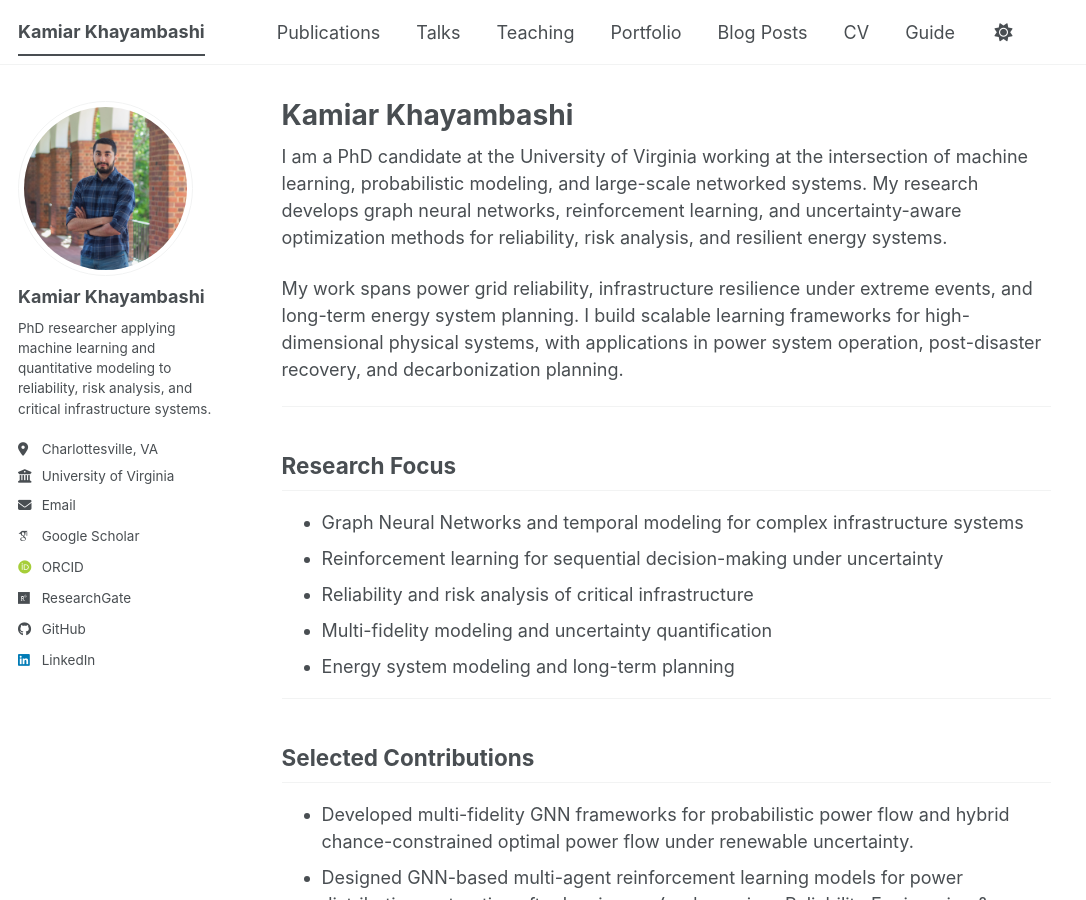
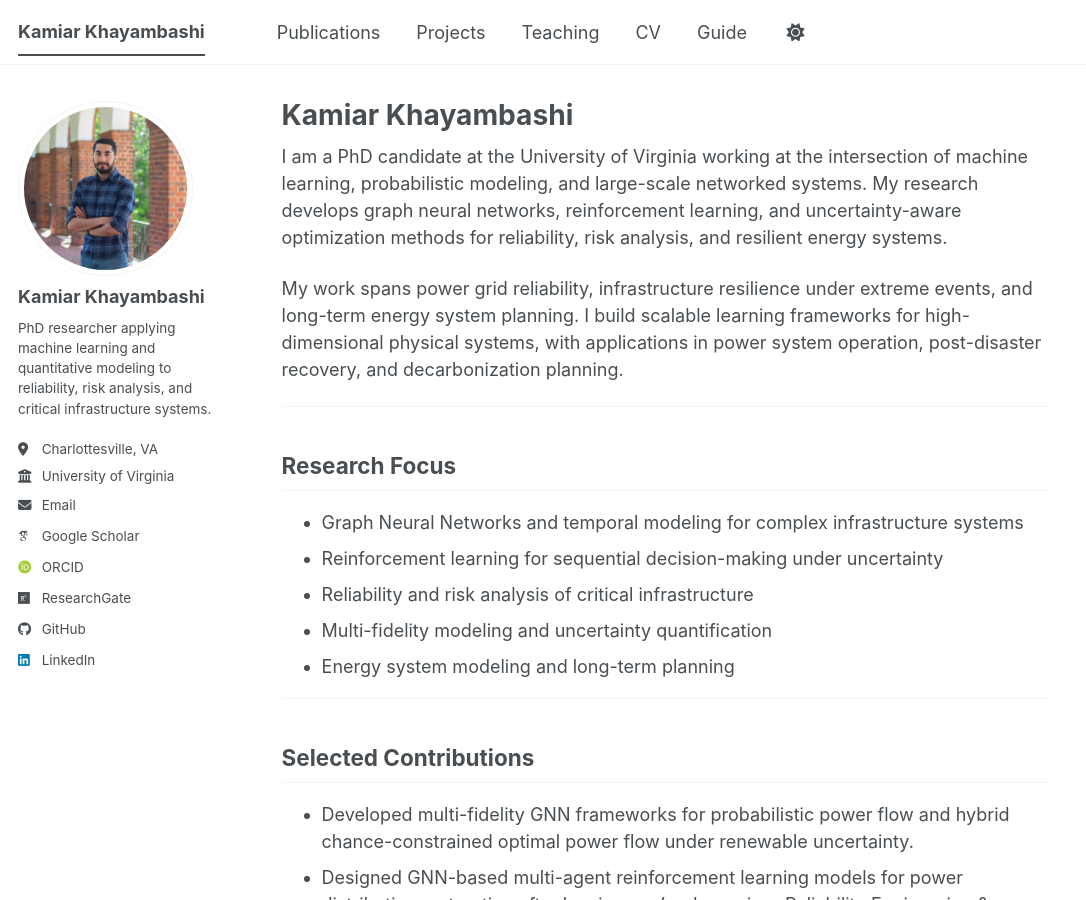
Before and after one commit to kamiarkhayam/kamiarkhayam.github.io, a Jekyll site: the page built from _pages/about.md, in a window 1280 px wide and 900 px high. Shown: the whole window, without its empty margins (0-1086 px from the left). Built offline with Jekyll 4.4.1, drawn with Linux system fonts in a browser that asks for light colours; some web fonts are replaced; a script bundle is joined from its source files by our own code; library files that are not in the unit come from our copies.

Commit message:
Update navigation.yml

```diff
--- a/_data/navigation.yml
+++ b/_data/navigation.yml
@@ -11,17 +11,11 @@ main:
   - title: "Publications"
     url: /publications/
 
-  - title: "Talks"
-    url: /talks/
+  - title: "Projects"
+    url: /projects/
 
   - title: "Teaching"
     url: /teaching/
-
-  - title: "Portfolio"
-    url: /portfolio/
-
-  - title: "Blog Posts"
-    url: /year-archive/
 
   - title: "CV"
     url: /cv/
```
